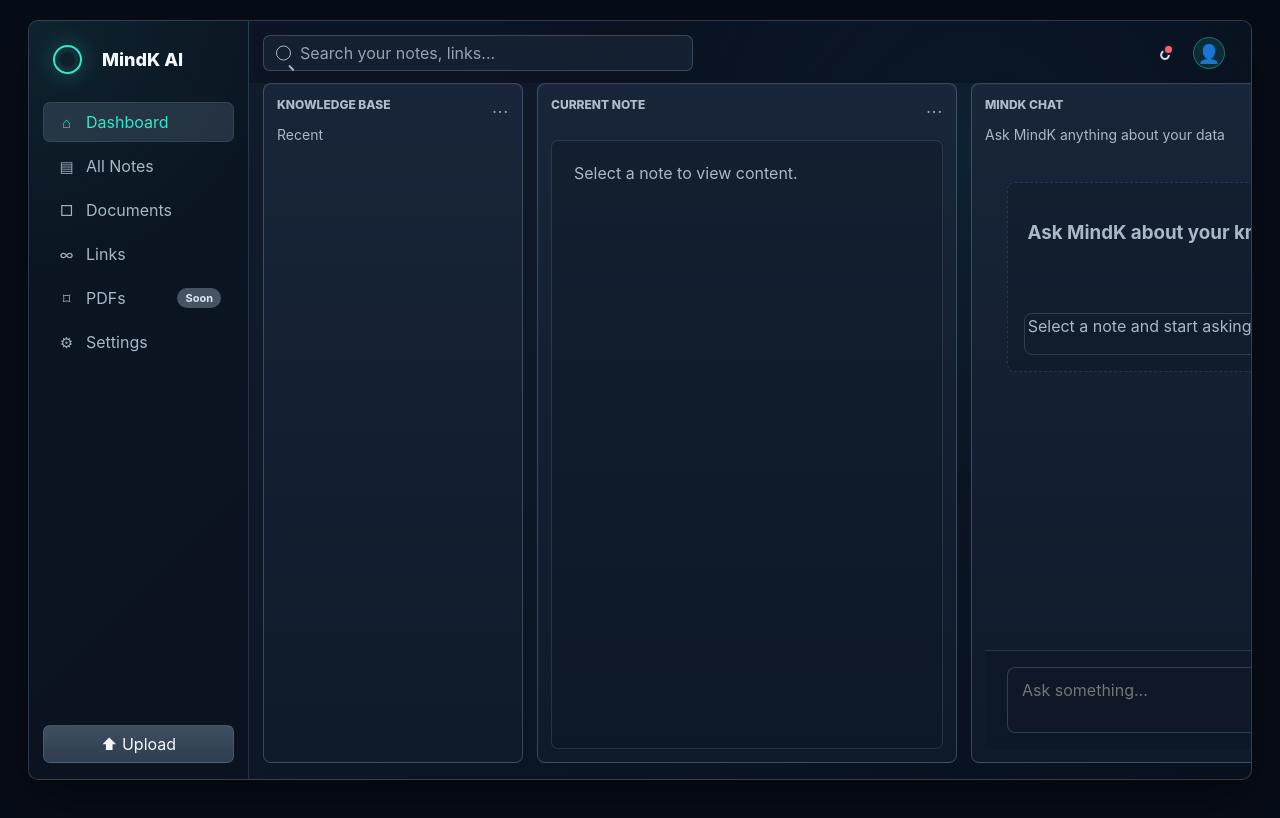
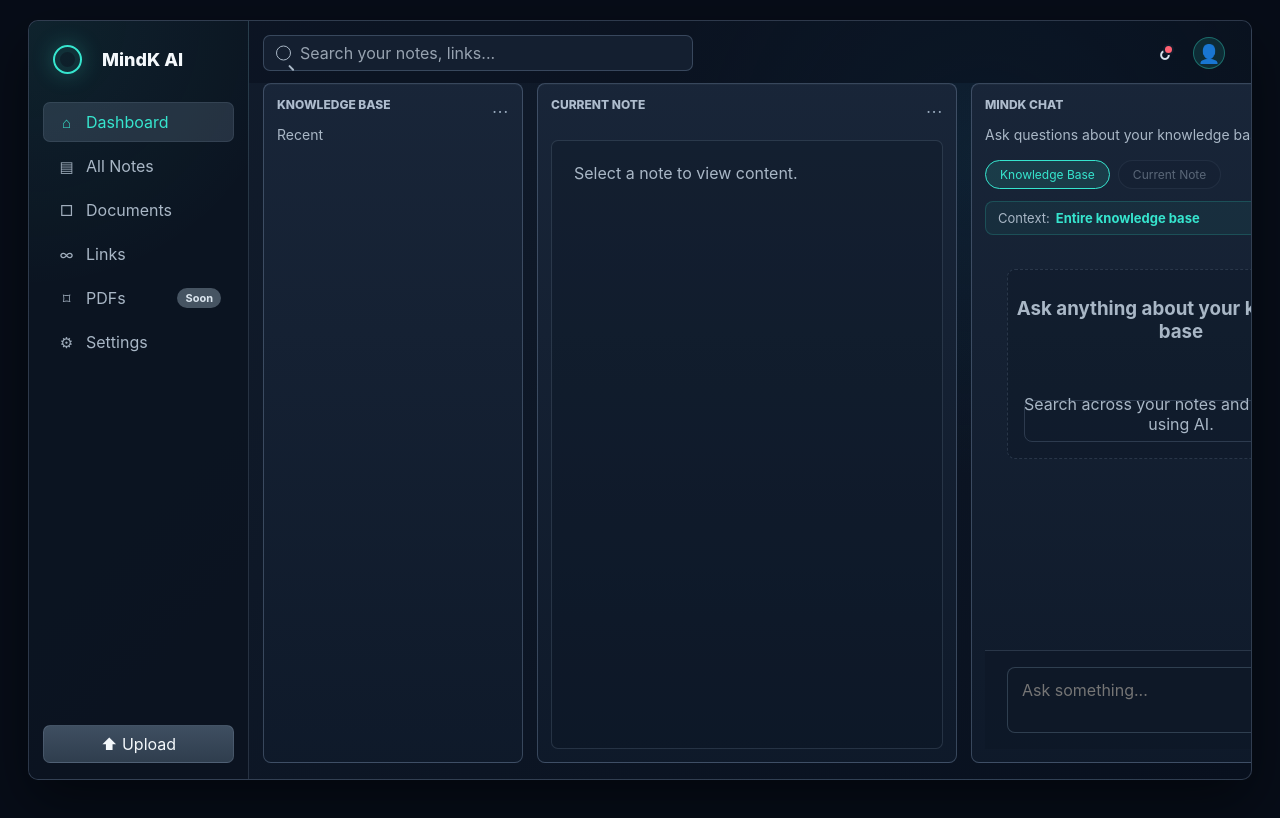
Before and after one commit to pitercoding/mindk-ai, a React (Vite) app in the folder frontend/: page / in a window 1280 px wide. Built offline with nearby package versions, Linux system fonts and the light colour scheme; no server answers.

Commit message:
refactor(chat): improve chat modes, empty states and apply its style

```diff
--- a/frontend/src/App.css
+++ b/frontend/src/App.css
@@ -1084,3 +1084,59 @@
     border-color:rgba(54, 229, 206, 0.68);
     box-shadow: 0 0 0 3px rgba(54, 229, 206, 0.1);
 }
+
+.chat-mode-selector {
+    display: flex;
+    gap: 8px;
+    margin-bottom: 12px;
+}
+
+.chat-mode-button {
+    padding: 6px 14px;
+    color: var(--muted);
+    background: rgba(20, 31, 48, 0.8);
+    border: 1px solid var(--line);
+    border-radius: 999px;
+    cursor: pointer;
+    font-size: 12px;
+    transition:
+        background .18s ease,
+        border-color .18s ease,
+        color .18s ease;
+}
+
+.chat-mode-button:hover {
+    border-color:
+        rgba(54, 229, 206, 0.45);
+}
+
+.chat-mode-button.active {
+    color: var(--accent);
+    background:
+        rgba(54, 229, 206, 0.12);
+    border-color:
+        var(--accent);
+}
+
+.chat-mode-button:disabled {
+    cursor: not-allowed;
+    opacity: .45;
+}
+
+.chat-context {
+    display: flex;
+    align-items: center;
+    gap: 6px;
+    margin-bottom: 12px;
+    padding: 8px 12px;
+    color: var(--muted);
+    background: rgba(54, 229, 206, 0.06);
+    border: 1px solid rgba(54, 229, 206, 0.18);
+    border-radius: 8px;
+    font-size: 13px;
+}
+
+.chat-context strong {
+    color: var(--accent);
+    font-weight: 700;
+}
--- a/frontend/src/components/chat/Chat.tsx
+++ b/frontend/src/components/chat/Chat.tsx
@@ -1,6 +1,5 @@
 import ChatInput from "@/components/chat/ChatInput";
 import ChatMessageList from "@/components/chat/ChatMessageList";
-import type { ChatContext } from "@/types/chat";
 
 import type { Message } from "@/types/message";
 
@@ -8,17 +7,27 @@
     messages: Message[];
     isLoading: boolean;
     onSend: (message: string) => Promise<void>;
-    context?: ChatContext;
+    mode: "knowledge" | "note";
 }
 
 export default function Chat({
     messages,
     isLoading,
     onSend,
+    mode,
 }: ChatProps) {
 
+    const emptyTitle =
+        mode === "knowledge"
+            ? "Ask anything about your knowledge base"
+            : "Ask MindK about this note";
+
+    const emptyDescription =
+        mode === "knowledge"
+            ? "Search across your notes and documents using AI."
+            : "Ask questions about the selected note.";
+
     return (
-
         <>
             <section className="chat-content">
 
@@ -26,9 +35,10 @@
 
                     <div className="chat-empty-state">
 
-                        <h3>Ask MindK about your knowledge</h3>
+                        <h3>{emptyTitle}</h3>
 
-                        <p>Select a note and start asking questions.</p>
+                        <p>{emptyDescription}</p>
+
                     </div>
 
                 ) : (
@@ -36,6 +46,7 @@
                     <ChatMessageList
                         messages={messages}
                     />
+
                 )}
 
             </section>
--- a/frontend/src/components/dashboard/ChatPanel.tsx
+++ b/frontend/src/components/dashboard/ChatPanel.tsx
@@ -10,32 +10,34 @@
 import type { Message } from "@/types/message";
 
 
+type ChatMode = "note" | "knowledge";
+
+
 export default function ChatPanel() {
 
-    const initialMessage: Message = {
-        id: "1",
-        role: "assistant",
-        content: "Hello! How can I help you today?",
-    };
+    const [chatMode, setChatMode] = useState<ChatMode>("knowledge");
 
-    const [chatSessions, setChatSessions] = useState<
-        Record<number, Message[]>
-    >({});
+    const [chatSessions, setChatSessions] = useState<Record<number, Message[]>>({});
+
+    const [knowledgeMessages, setKnowledgeMessages] = useState<Message[]>([]);
 
     const [isLoading, setIsLoading] = useState(false);
 
-    const {
-        selectedNote,
-    } = useSelectedNote();
+    const { selectedNote } = useSelectedNote();
 
-    const messages =
+    const noteMessages =
         selectedNote
             ? chatSessions[selectedNote.id] ?? []
             : [];
 
+    const messages =
+        chatMode === "note"
+            ? noteMessages
+            : knowledgeMessages;
+
+
     useEffect(() => {
-
-        if (!selectedNote) {
+        if (chatMode !== "note" || !selectedNote) {
             return;
         }
 
@@ -45,71 +47,92 @@
 
             try {
 
-                const history =
-                    (await getMessagesByNote(
-                        note.id,
-                    )) ?? [];
+                const history = (await getMessagesByNote(note.id)) ?? [];
 
                 setChatSessions(
                     (previousSessions) => ({
-
                         ...previousSessions,
-
                         [note.id]:
 
                             history.length > 0
-
-                                ? history.map((message) => ({
+                                ? history.map(message => ({
                                     id: message.id,
                                     role: message.role,
                                     content: message.content,
                                 }))
-
-                                : [
-                                    {
-                                        id: crypto.randomUUID(),
-                                        role: "assistant",
-                                        content:
-                                            `I am ready to answer questions about "${note.title}".\n\nYou can ask me to:\n\n- summarize this note\n- explain concepts\n- provide examples\n- clarify information`,
-                                    },
-                                ],
+                                : []
                     }),
                 );
 
             } catch (error) {
 
-                console.error(
-                    "Failed to load chat messages:",
-                    error,
-                );
+                console.error("Failed to load chat messages:", error);
             }
         }
+
         loadMessages();
-    }, [selectedNote]);
+
+    }, [selectedNote, chatMode]);
+
 
     function updateCurrentMessages(
-        updater: (messages: Message[]) => Message[]
+        updater: (messages: Message[]) => Message[],
     ) {
+
+        if (chatMode === "knowledge") {
+
+            setKnowledgeMessages(previous =>
+                updater(previous),
+            );
+
+            return;
+        }
 
         if (!selectedNote) {
             return;
         }
 
-        setChatSessions((previousSessions) => {
+        setChatSessions(previousSessions => {
 
             const currentMessages =
-                previousSessions[selectedNote.id] ??
-                [initialMessage];
+                previousSessions[selectedNote.id] ?? [];
 
             return {
                 ...previousSessions,
-                [selectedNote.id]: updater(currentMessages),
+
+                [selectedNote.id]:
+                    updater(currentMessages),
             };
-
         });
     }
 
-    async function handleSend(message: string) {
+    async function handleSend(
+        message: string,
+    ) {
+
+        if (
+            chatMode === "note" &&
+            selectedNote &&
+            messages.length === 0
+        ) {
+
+            updateCurrentMessages(previousMessages => [
+
+                ...previousMessages,
+
+                {
+                    id: crypto.randomUUID(),
+                    role: "assistant",
+                    content:
+                        `I am ready to answer questions about "${selectedNote.title}".\n\n` +
+                        `You can ask me to:\n\n` +
+                        `- summarize this note\n` +
+                        `- explain concepts\n` +
+                        `- provide examples\n` +
+                        `- clarify information`,
+                },
+            ]);
+        }
 
         const userMessage: Message = {
             id: crypto.randomUUID(),
@@ -117,105 +140,171 @@
             content: message,
         };
 
-        updateCurrentMessages((previousMessages) => [
+        updateCurrentMessages(
+            previousMessages => [
                 ...previousMessages,
                 userMessage,
-        ]);
+            ],
+        );
 
         setIsLoading(true);
 
         try {
+
             const loadingId = crypto.randomUUID();
 
-            const loadingMessage: Message = {
+            updateCurrentMessages(
+                previousMessages => [
+                    ...previousMessages,
+
+                    {
                         id: loadingId,
                         role: "assistant",
-                content: "MindK AI is analyzing your knowledge...",
-            };
+                        content:
+                            "MindK AI is analyzing your knowledge...",
+                    },
+                ],
+            );
 
-            updateCurrentMessages((previousMessages) => [
-                ...previousMessages,
-                loadingMessage,
-            ]);
+            const response =
+                await sendMessage({
 
-            const response = await sendMessage({
                     message,
-                context: selectedNote
+
+                    context:
+                        chatMode === "note" && selectedNote
                             ? {
                                 note_id: selectedNote.id,
                                 title: selectedNote.title,
                                 content: selectedNote.content,
                             }
                             : undefined,
+
                 });
 
-            updateCurrentMessages((previousMessages) =>
+            updateCurrentMessages(
+                previousMessages =>
                     previousMessages.filter(
-                    (item) =>
-                        item.id !== loadingId
-                )
+                        item =>
+                            item.id !== loadingId,
+                    ),
             );
 
-            const assistantMessage: Message = {
+            updateCurrentMessages(
+                previousMessages => [
+
+                    ...previousMessages,
+
+                    {
                         id: crypto.randomUUID(),
                         role: "assistant",
                         content: response.answer,
-            };
+                    },
 
-            updateCurrentMessages((previousMessages) => [
-                ...previousMessages,
-                assistantMessage,
-            ]);
+                ],
+            );
 
         } catch (error) {
 
             console.error(
                 "Failed to send dashboard chat message:",
-                error
+                error,
             );
 
-            updateCurrentMessages((previousMessages) => [
+            updateCurrentMessages(
+                previousMessages => [
+
                     ...previousMessages,
+
                     {
                         id: crypto.randomUUID(),
                         role: "assistant",
-                    content: "Sorry, something went wrong.",
+                        content:
+                            "Sorry, something went wrong.",
                     },
-            ]);
+
+                ],
+            );
 
         } finally {
+
             setIsLoading(false);
         }
     }
+
 
     return (
 
         <section className="dashboard-panel chat-panel">
 
             <header className="panel-header">
-
                 <div>
                     <h2>MINDK CHAT</h2>
 
-                    <span>Ask MindK anything about your data</span>
+                    <span>
+                        {chatMode === "knowledge"
+                            ? "Ask questions about your knowledge base."
+                            : "Ask questions about the selected note."}
+                    </span>
                 </div>
 
                 <button>...</button>
-
             </header>
 
-            {selectedNote && (
+            <div className="chat-mode-selector">
+                <button
+                    className={
+                        chatMode === "knowledge"
+                            ? "chat-mode-button active"
+                            : "chat-mode-button"
+                    }
+
+                    onClick={() => setChatMode("knowledge")}
+
+                >
+                    Knowledge Base
+                </button>
+
+                <button
+                    className={
+                        chatMode === "note"
+                            ? "chat-mode-button active"
+                            : "chat-mode-button"
+                    }
+
+                    disabled={!selectedNote}
+
+                    onClick={() => setChatMode("note")}
+                >
+                    Current Note
+                </button>
+            </div>
+
+            {chatMode === "note" && selectedNote && (
 
                 <div className="chat-context">
                     <span>Context:</span>
-                    <strong> {selectedNote.title}</strong>
+
+                    <strong>{selectedNote.title}</strong>
                 </div>
+
+            )}
+
+            {chatMode === "knowledge" && (
+
+                <div className="chat-context">
+                    <span>Context:</span>
+
+                    <strong>Entire knowledge base</strong>
+                </div>
+
             )}
 
             <Chat
                 messages={messages}
                 isLoading={isLoading}
                 onSend={handleSend}
+                mode={chatMode}
             />
 
         </section>
```
Lines whose indentation alone changed are shown as unchanged.
